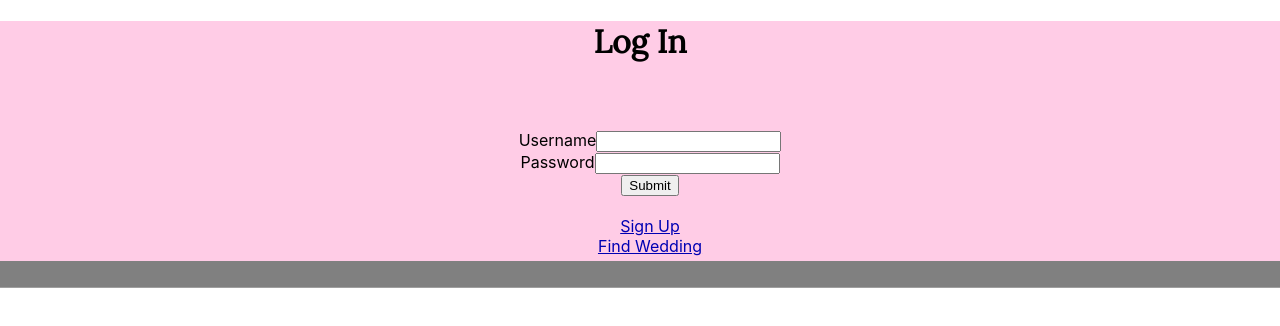
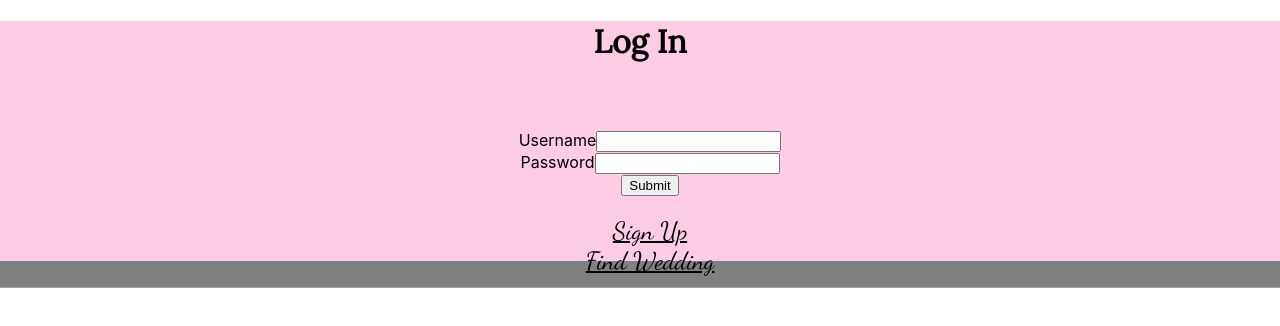
Before and after one commit to Kkelly22/wedding-itinerary-app, a React (Create React App) app in the folder client/: page /login in a window 1280 px wide. Shown: the top 326 px of the page. Built offline with nearby package versions, Linux system fonts and the light colour scheme.

Commit message:
changed the font and color of links

```diff
--- a/client/src/App.css
+++ b/client/src/App.css
@@ -50,8 +50,10 @@
 }
 
 a {
-  color: #0000b3;
+  color: black;
   display: block;
+  font-family: 'Dancing Script', cursive;
+  font-size: 25px;
 }
 
 h1, h2, h3, h4, h5, h6 {
```
